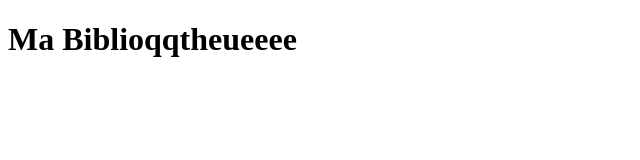
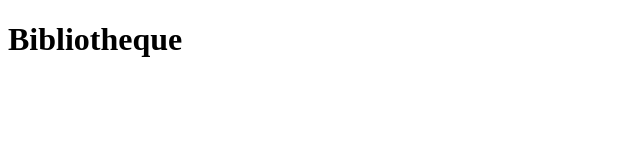
Before and after one commit to lolorine16/ma-bibliotheque, a plain HTML site: page index.html in a window 1280 px wide. Shown: the whole page, without its empty margins (0-640 px from the left). Drawn offline with Linux system fonts and the light colour scheme.

Commit message:
Nouveau script

```diff
--- a/index.html
+++ b/index.html
@@ -6,6 +6,6 @@
     <title>Bibliotheque</title>
 </head>
 <body>
-    <h1>Ma Biblioqqtheueeee</h1>
+    <h1>Bibliotheque</h1>
 </body>
 </html>
```
